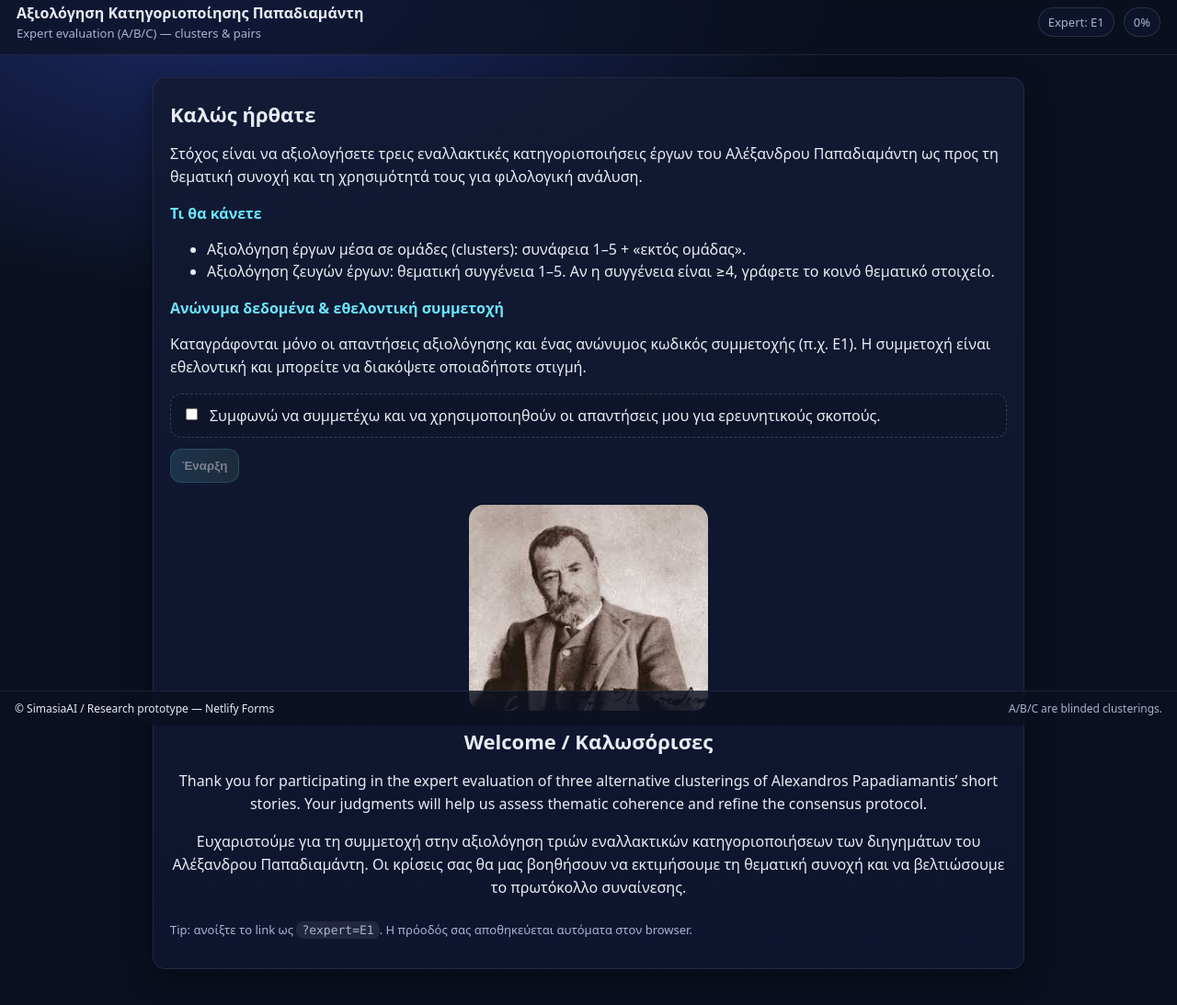
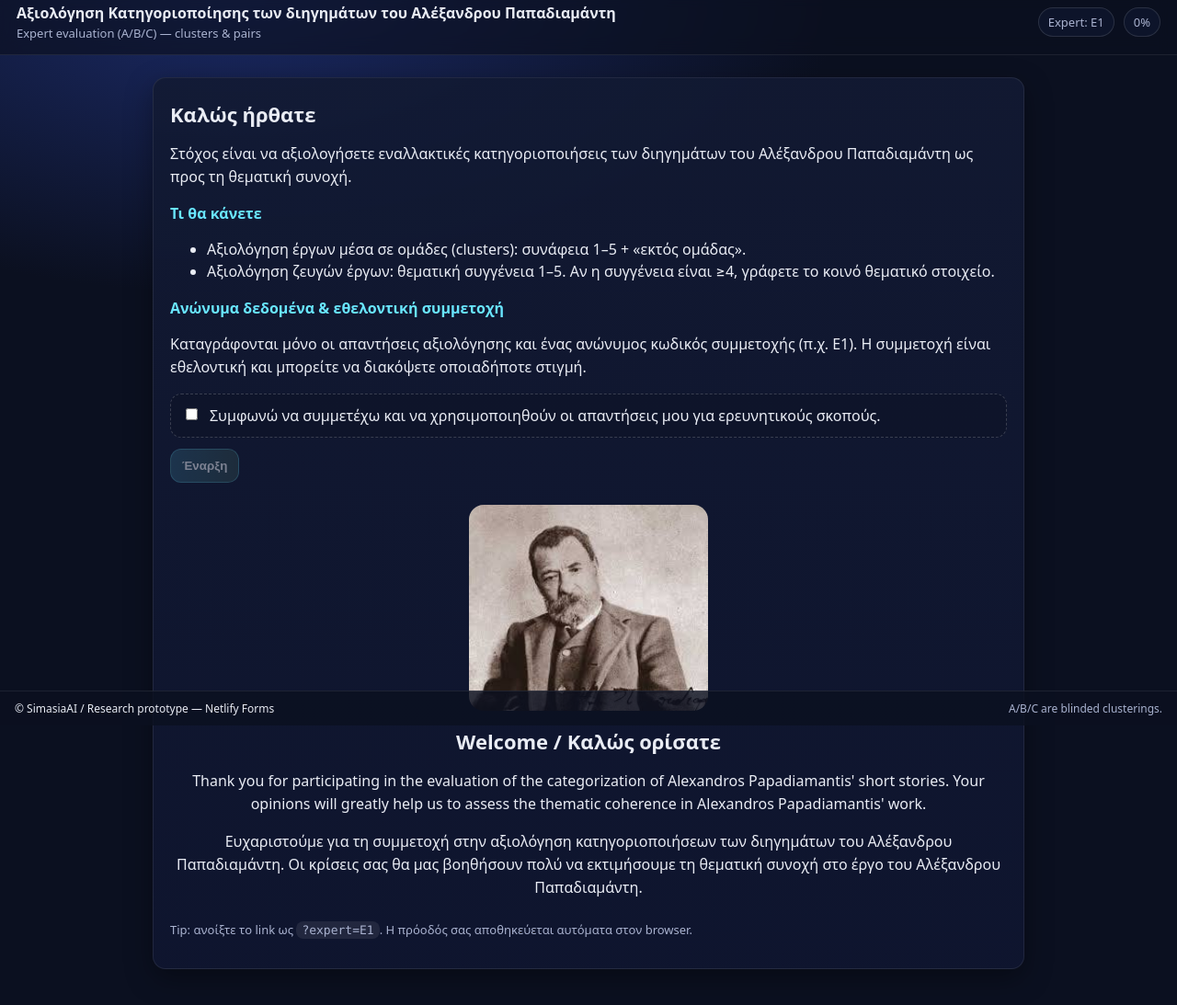
Before and after one commit to dimitrispapad/Papadiamantos_Protocol, a plain HTML site: page papadiamantis-eval-netlify/index.html in a window 1280 px wide. Shown: the part 11-1104 px from the top of the page at 92% size. Drawn offline with Linux system fonts and the light colour scheme.

Commit message:
Update index.html

```diff
--- a/papadiamantis-eval-netlify/index.html
+++ b/papadiamantis-eval-netlify/index.html
@@ -3,13 +3,13 @@
 <head>
   <meta charset="utf-8" />
   <meta name="viewport" content="width=device-width,initial-scale=1" />
-  <title>Αξιολόγηση Κατηγοριοποίησης Παπαδιαμάντη</title>
+  <title>Αξιολόγηση Κατηγοριοποίησης των διηγημάτων του Αλέξανδρου Παπαδιαμάντη</title>
   <link rel="stylesheet" href="assets/style.css" />
 </head>
 <body>
   <header class="topbar">
     <div class="brand">
-      <div class="brand-title">Αξιολόγηση Κατηγοριοποίησης Παπαδιαμάντη</div>
+      <div class="brand-title">Αξιολόγηση Κατηγοριοποίησης των διηγημάτων του Αλέξανδρου Παπαδιαμάντη</div>
       <div class="brand-sub">Expert evaluation (A/B/C) — clusters & pairs</div>
     </div>
     <div class="meta">
@@ -22,8 +22,8 @@
     <section id="screenWelcome" class="card">
       <h1>Καλώς ήρθατε</h1>
       <p>
-        Στόχος είναι να αξιολογήσετε τρεις εναλλακτικές κατηγοριοποιήσεις έργων του Αλέξανδρου Παπαδιαμάντη ως προς
-        τη θεματική συνοχή και τη χρησιμότητά τους για φιλολογική ανάλυση.
+        Στόχος είναι να αξιολογήσετε εναλλακτικές κατηγοριοποιήσεις των διηγημάτων του Αλέξανδρου Παπαδιαμάντη ως προς
+        τη θεματική συνοχή.
       </p>
 
       <h2>Τι θα κάνετε</h2>
@@ -51,19 +51,16 @@
 <div class="welcome">
   <img src="assets/Papadiamantis.png" alt="Alexandros Papadiamantis" class="hero-img" />
 
-  <h1>Welcome / Καλωσόρισες</h1>
+  <h1>Welcome / Καλώς ορίσατε</h1>
 
   <p>
-    Thank you for participating in the expert evaluation of three alternative
-    clusterings of Alexandros Papadiamantis’ short stories. Your judgments will
-    help us assess thematic coherence and refine the consensus protocol.
+    Thank you for participating in the evaluation of the categorization of Alexandros Papadiamantis' short stories. Your opinions
+will greatly help us to assess the thematic coherence in Alexandros Papadiamantis' work.
   </p>
 
   <p>
-    Ευχαριστούμε για τη συμμετοχή στην αξιολόγηση τριών εναλλακτικών
-    κατηγοριοποιήσεων των διηγημάτων του Αλέξανδρου Παπαδιαμάντη. Οι κρίσεις σας
-    θα μας βοηθήσουν να εκτιμήσουμε τη θεματική συνοχή και να βελτιώσουμε το
-    πρωτόκολλο συναίνεσης.
+    Ευχαριστούμε για τη συμμετοχή στην αξιολόγηση κατηγοριοποιήσεων των διηγημάτων του Αλέξανδρου Παπαδιαμάντη. Οι κρίσεις σας
+    θα μας βοηθήσουν πολύ να εκτιμήσουμε τη θεματική συνοχή στο έργο του Αλέξανδρου Παπαδιαμάντη.
   </p>
 </div>
 
```
